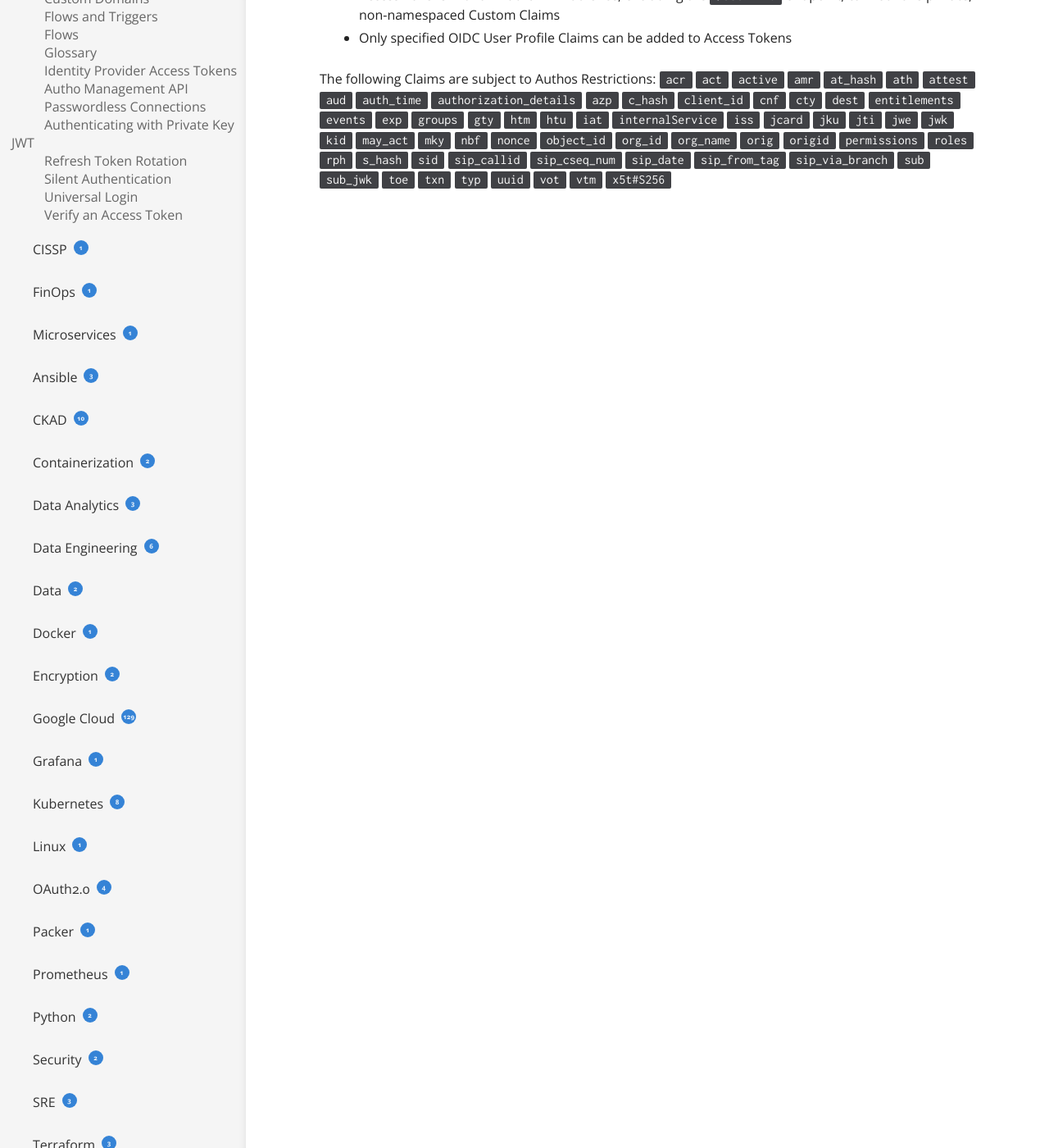
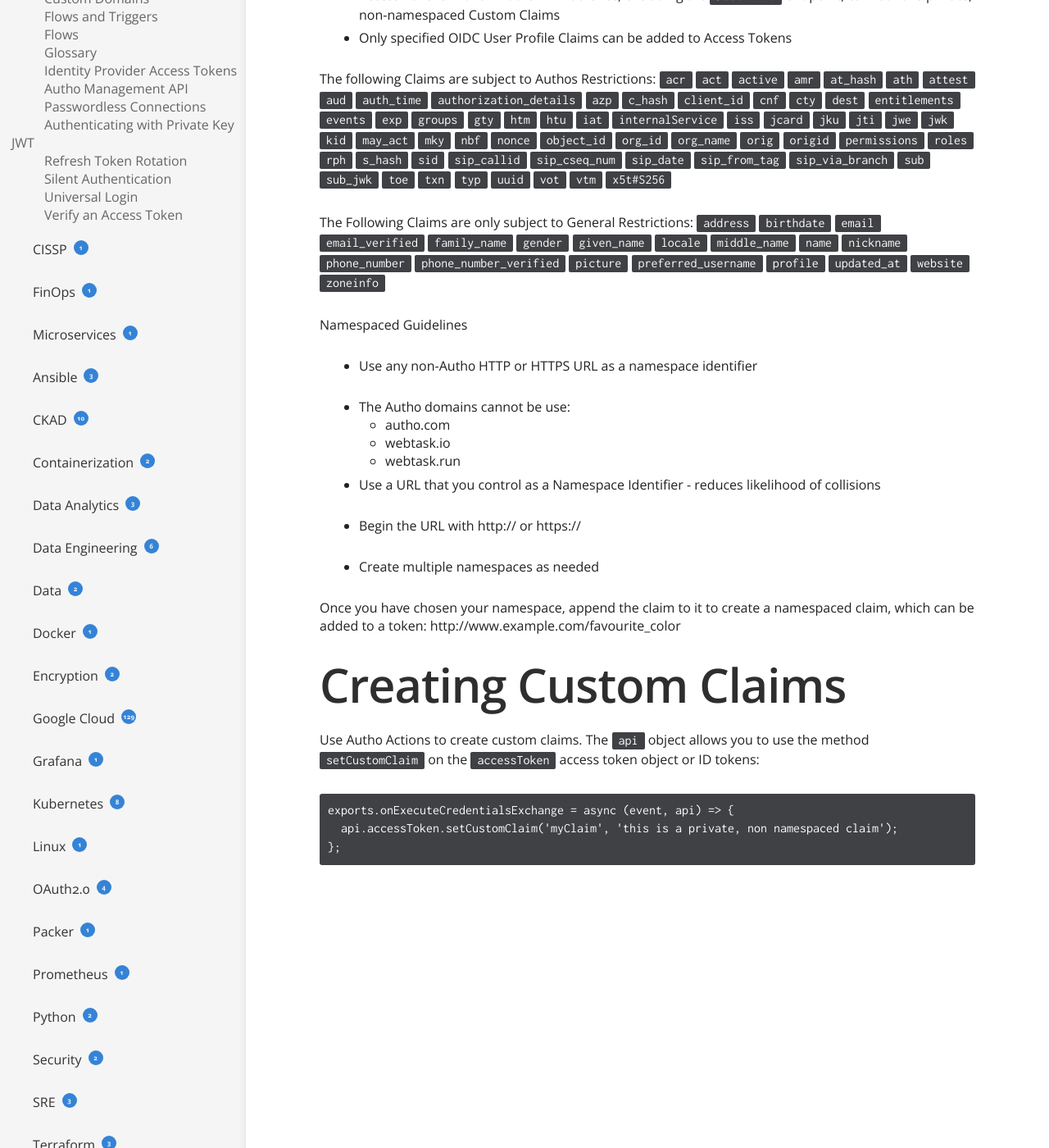
Before and after one commit to TABurrows/taburrows.github.io, a Jekyll site: the page built from _docs/Auth0/custom-claims.md, in a window 1280 px wide and 1400 px high, scrolled down 450 px. Shown: the whole window at 82% size. Built offline with Jekyll 4.4.1, drawn with Linux system fonts in a browser that asks for light colours.

Commit message:
Updated Auth0 notes

````diff
--- a/_docs/Auth0/custom-claims.md
+++ b/_docs/Auth0/custom-claims.md
@@ -77,3 +77,57 @@ The following Claims are subject to Auth0s Restrictions:
 `vot`
 `vtm`
 `x5t#S256`
+
+
+The Following Claims are only subject to General Restrictions:
+`address`
+`birthdate`
+`email`
+`email_verified`
+`family_name`
+`gender`
+`given_name`
+`locale`
+`middle_name`
+`name`
+`nickname`
+`phone_number`
+`phone_number_verified`
+`picture`
+`preferred_username`
+`profile`
+`updated_at`
+`website`
+`zoneinfo`
+
+
+Namespaced Guidelines
+
+- Use any non-Auth0 HTTP or HTTPS URL as a namespace identifier
+
+- The Auth0 domains cannot be use:
+    - auth0.com
+    - webtask.io
+    - webtask.run
+
+- Use a URL that you control as a Namespace Identifier - reduces likelihood of collisions
+
+- Begin the URL with http:// or https://
+
+- Create multiple namespaces as needed
+
+Once you have chosen your namespace, append the claim to it to create a namespaced claim, which can be added to a token:
+http://www.example.com/favourite_color
+
+
+
+
+## Creating Custom Claims
+
+Use Auth0 Actions to create custom claims. The `api` object allows you to use the method `setCustomClaim` on the `accessToken` access token object or ID tokens:
+
+```
+exports.onExecuteCredentialsExchange = async (event, api) => {
+  api.accessToken.setCustomClaim('myClaim', 'this is a private, non namespaced claim');
+};
+```
````
